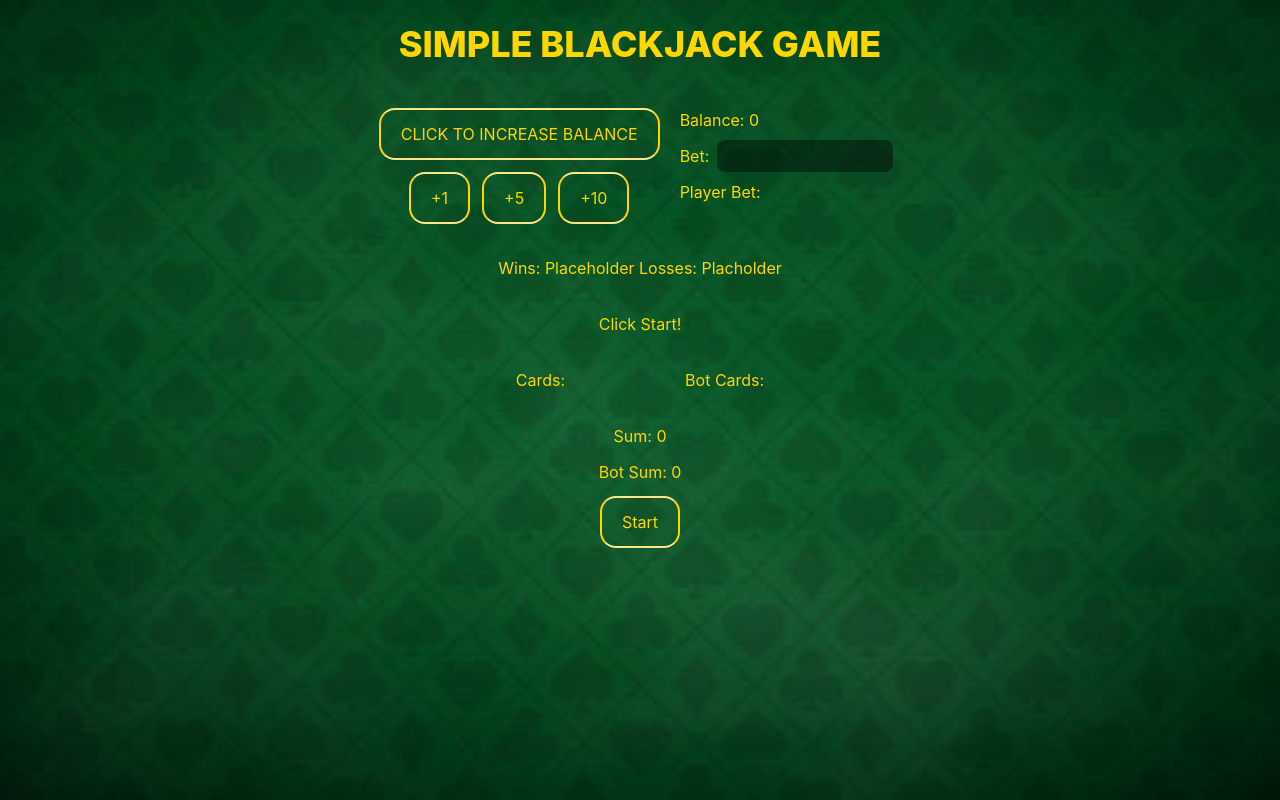
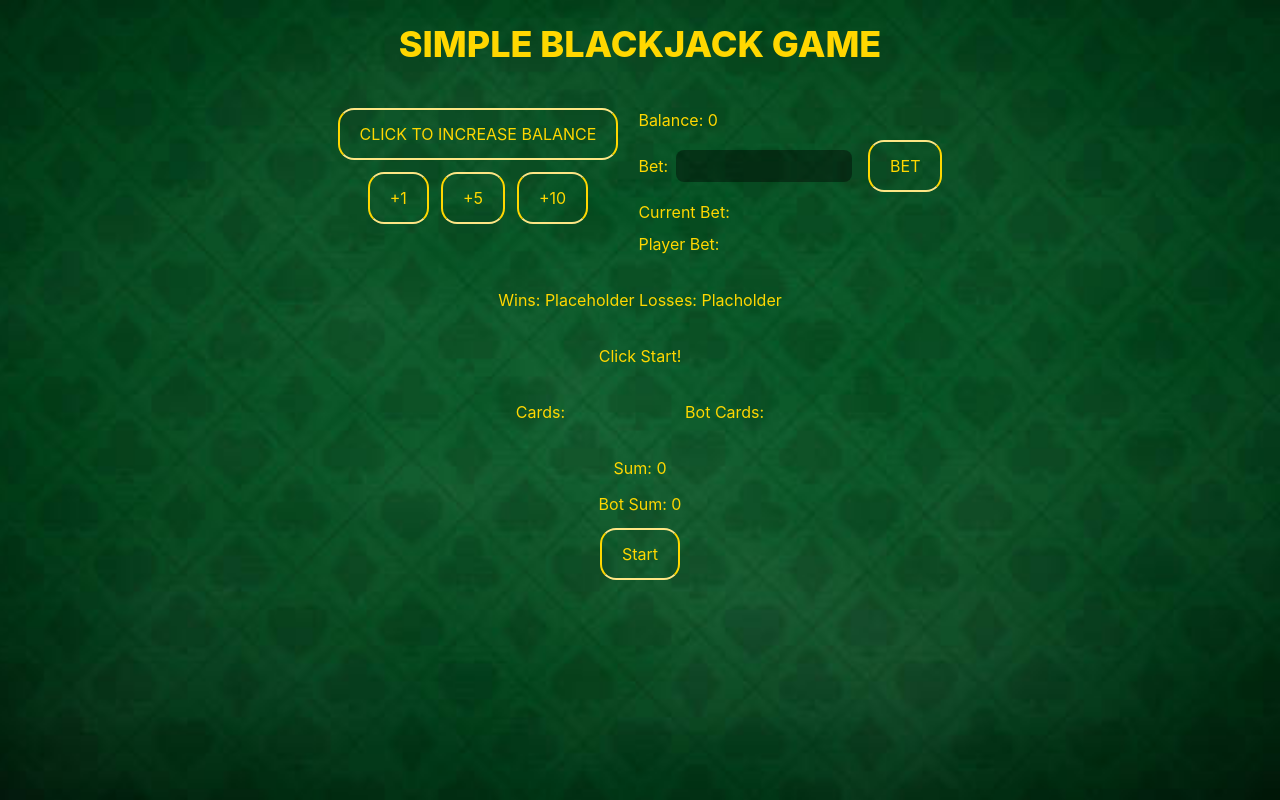
Before and after one commit to BrackListed/Beginner-blackjack, a React (Vite) app: page / in a window 1280 px wide. Built offline with nearby package versions, Linux system fonts and the light colour scheme.

Commit message:
Made the betting system interactable. Displays errors if the bet is invalid as well

```diff
--- a/src/assets/Header.tsx
+++ b/src/assets/Header.tsx
@@ -1,8 +1,11 @@
-import { useState } from "react";
+import { useRef, useState } from "react";
 import { Buttons } from "./Buttons";
 
 export function Header(){
   let [userBalance, setBalance] = useState(parseInt(localStorage.getItem('balance-storage') ?? "0") ?? 0)
+  const [betError, setBetError] = useState(false)
+  const [userBet, setBet] = useState(0)
+  const betInput = useRef<HTMLInputElement>(null)
   return(
     <div className="flex flex-col  gap-5">
       <h1 className="my-6 mx-auto text-4xl font-extrabold">SIMPLE BLACKJACK GAME</h1>
@@ -18,9 +21,14 @@ export function Header(){
         </div>
         <div id = "right" className="flex flex-col gap-2">
             <span>Balance: {userBalance} </span>
-            <label htmlFor = "bet-input">Bet:
-                <input id = "bet-input" type = "text" className="mx-2 outline-none focus-visible:ring-1 focus-visible:ring-amber-300 w-44 rounded-lg gap-2 bg-black/40 px-2 py-1 hover:cursor-pointer transition-transform hover:scale-105"></input>
-            </label>
+            <div className="flex gap-2 items-center">
+              <label htmlFor = "bet-input">Bet:
+                <input ref = {betInput} id = "bet-input" type = "text" className="mx-2 outline-none focus-visible:ring-1 focus-visible:ring-amber-300 w-44 rounded-lg gap-2 bg-black/40 px-2 py-1 hover:cursor-pointer transition-transform hover:scale-105"></input>
+              </label>
+              <Buttons onClick={() => betCheck(Number(betInput.current?.value))}>BET</Buttons>
+            </div>
+            {betError && <h1>Needed Balance: {Number(betInput.current?.value) - userBalance}</h1>}
+            {betError === false && <h1>Current Bet: {betInput.current?.value}</h1>}
             <span>Player Bet: </span>
         </div>
 
@@ -36,4 +44,12 @@ export function Header(){
     })
   }
 
+  function betCheck(betInput: number){
+    if(Number(betInput) > userBalance){
+      setBetError(true)
+    } else{
+      setBetError(false)
+      setBet(betInput)
+    }
+  }
 }
```
